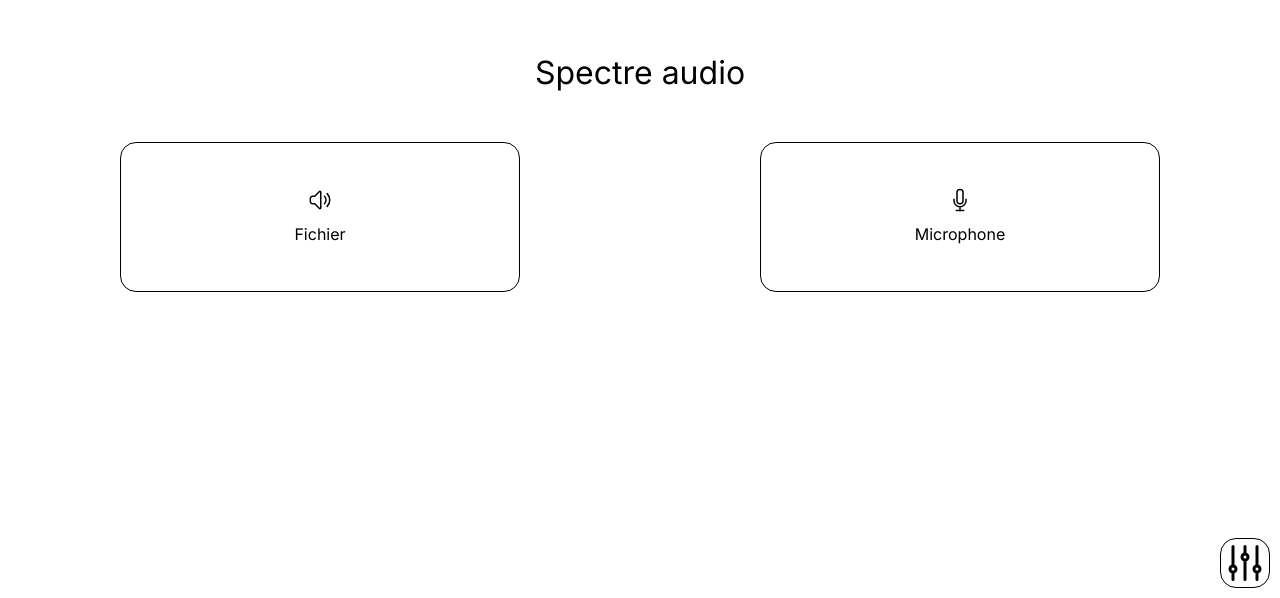
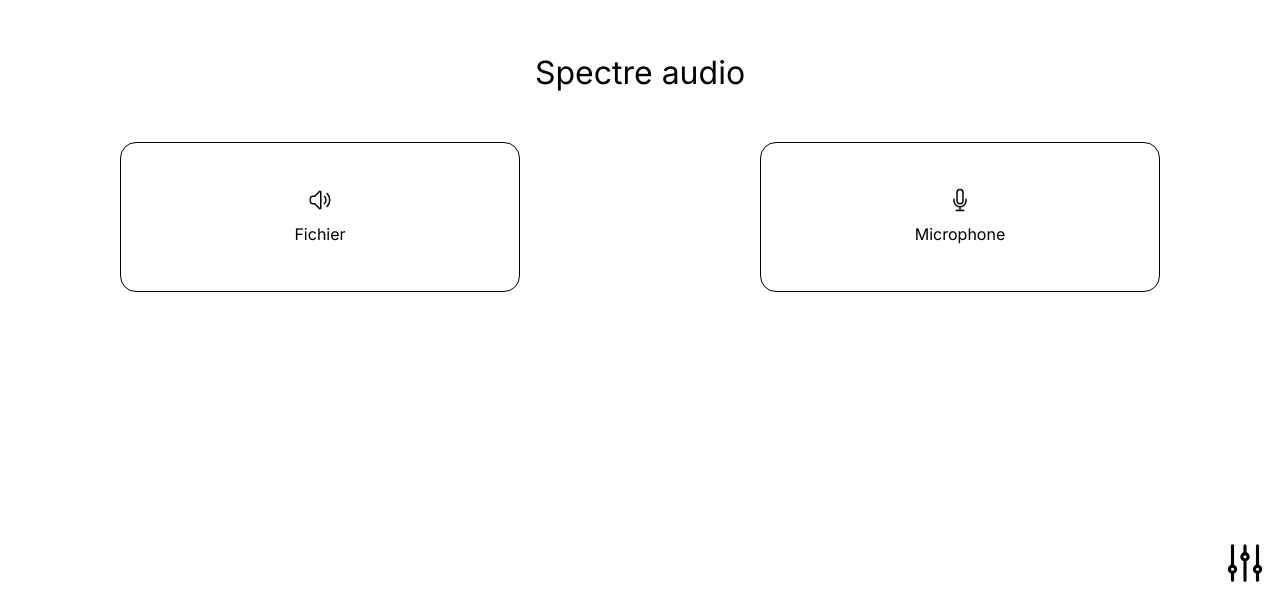
Before and after one commit to Marchand-Nicolas/audio-spectrum, a Next.js app: page / in a window 1280 px wide. Shown: the part 202-800 px from the top of the page. Built offline with nearby package versions, Linux system fonts and the light colour scheme.

Commit message:
improving styles

```diff
--- a/app/styles/components/bottomPopup.module.css
+++ b/app/styles/components/bottomPopup.module.css
@@ -6,4 +6,5 @@
   border: 1px solid var(--menu-border);
   padding: 25px;
   border-radius: 1em;
+  background-color: white;
 }
--- a/app/styles/home.module.css
+++ b/app/styles/home.module.css
@@ -12,8 +12,6 @@
   right: 10px;
   cursor: pointer;
   transition: 0.2s;
-  background-color: white;
-  border: 1px solid var(--menu-border);
   border-radius: 1em;
 }
 
```
